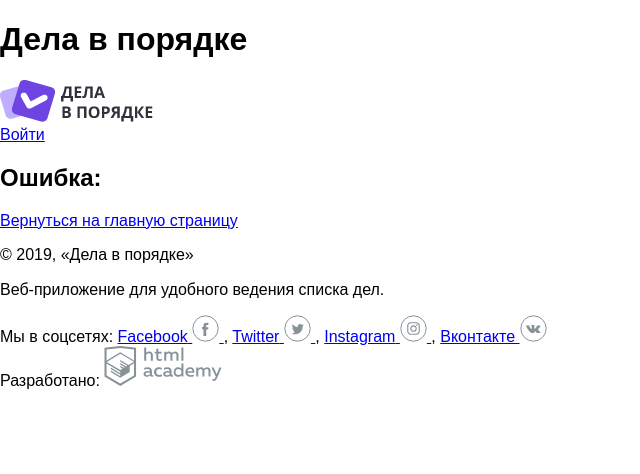
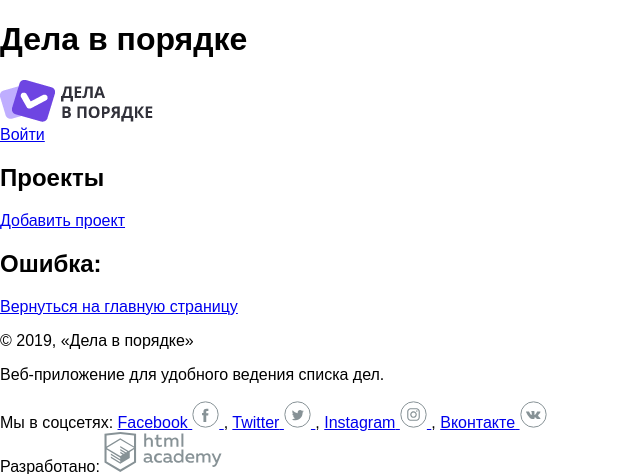
Before and after one commit to Jerikho7/2000829-doingsdone-14, a PHP site: template templates/error_404.php in a window 1280 px wide. Shown: the top 474 px of the page, without its empty margins (0-640 px from the left). Run offline with PHP 8.4, Linux system fonts and the light colour scheme; the template is opened without the code that fills it, so the values that code supplies are empty.

Commit message:
Добавление секции с кнопкой Добавить проект

```diff
--- a/templates/error_404.php
+++ b/templates/error_404.php
@@ -1,5 +1,15 @@
 <section class="content__side">
+    <h2 class="content__side-heading">Проекты</h2>
+
+    <nav class="main-navigation">
+        <ul class="main-navigation__list">
+        </ul>
+    </nav>
+
+    <a class="button button--transparent button--plus content__side-button"
+       href="add_project.php" target="project_add">Добавить проект</a>
 </section>
+
 <main class="content__main">
     <h2 class="content__header-text">Ошибка:</h2>
     <p><?= $error_404; ?></p>
```
